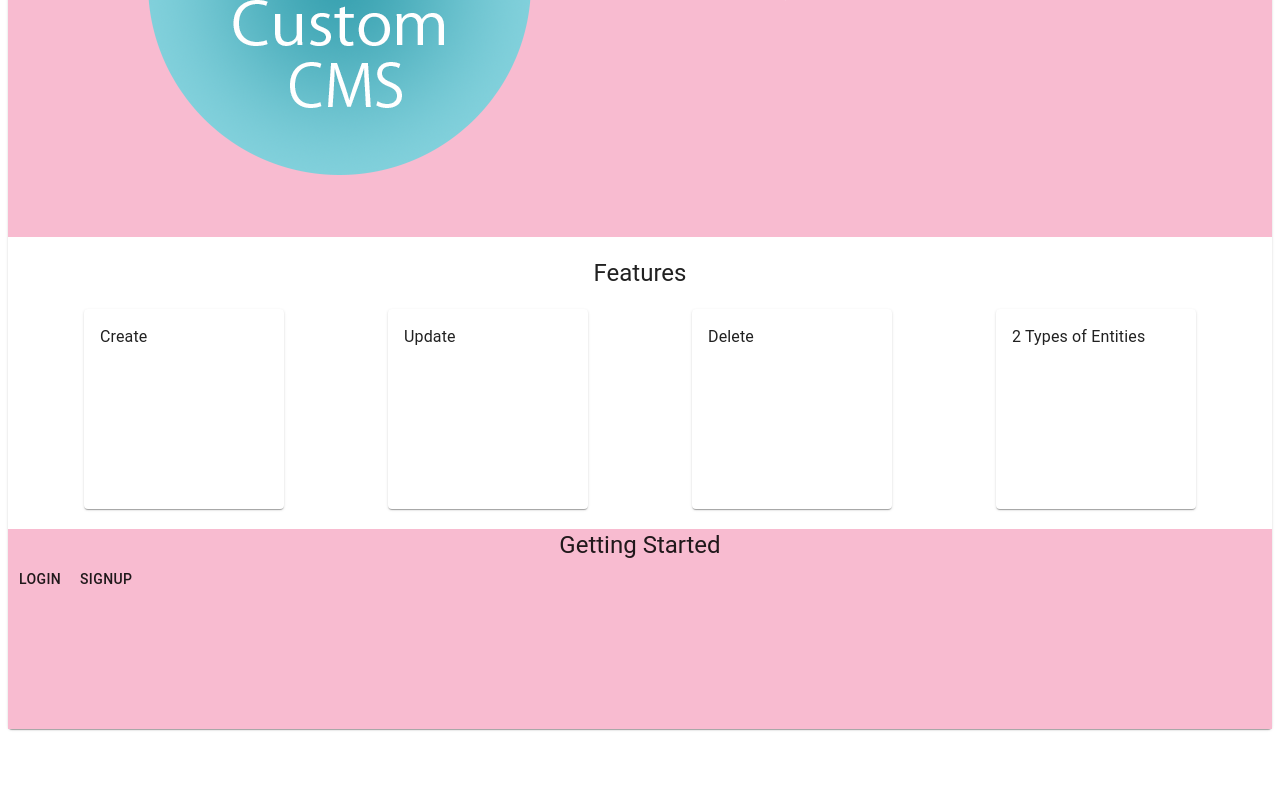
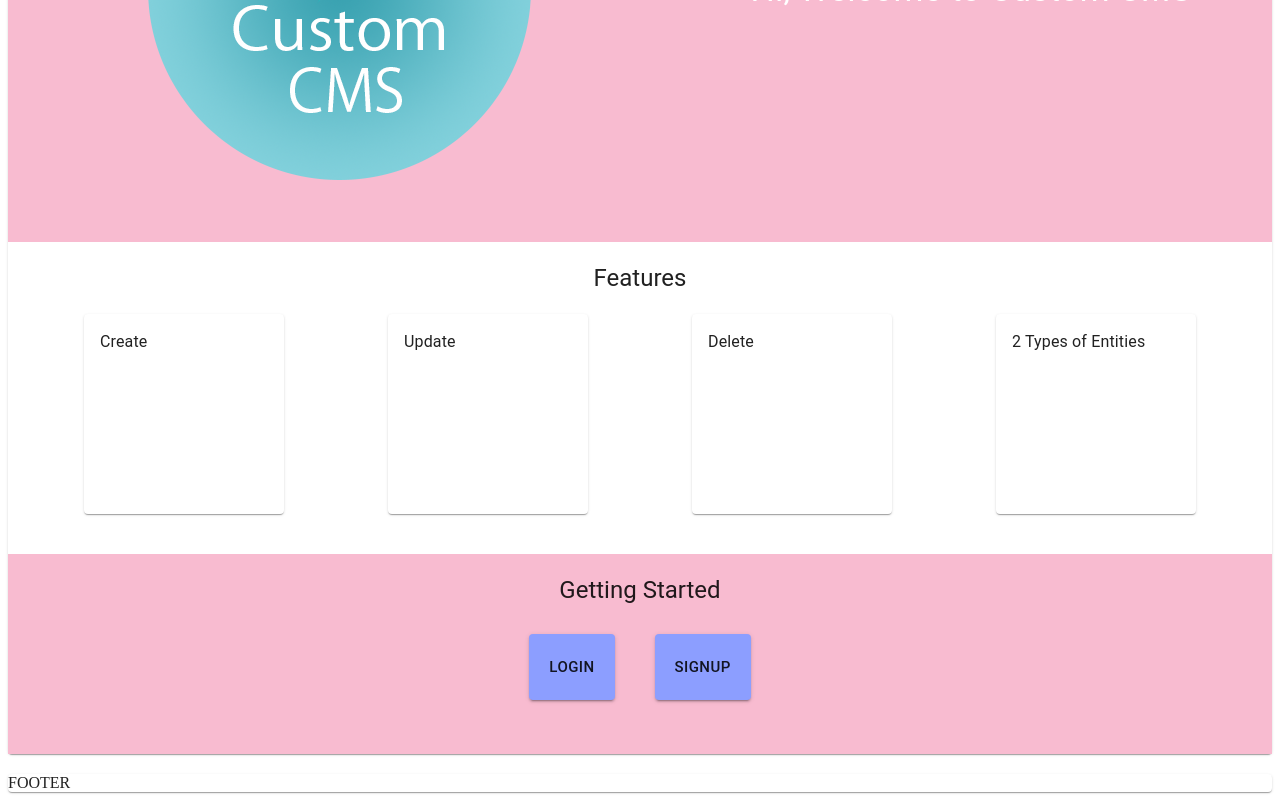
Before and after one commit to AnshSharmaa/CCMS, a React (Create React App) app in the folder client/: page / in a window 1280 px wide. Shown: the part 339-1139 px from the top of the page. Before the commit the page ends 1088 px from the top, so only its background shows below. Built offline with nearby package versions, Linux system fonts and the light colour scheme.

Commit message:
Minor Changes

```diff
--- a/client/src/Pages/Home/Home.js
+++ b/client/src/Pages/Home/Home.js
@@ -1,13 +1,15 @@
 import React from 'react';
-import Header from "../../components/Header"
+import Header from "../../components/Header";
 import { makeStyles } from '@material-ui/core/styles';
 import Main from '../../components/Main';
+import Footer from "../../components/Footer";
 
 function Home() {
   return (
       <div>
           <Header/>
           <Main/>
+          <Footer/>
       </div>
 
 
--- /dev/null
+++ b/client/src/components/Footer.js
@@ -0,0 +1,18 @@
+import React from "react"
+import { Button, AppBar,Toolbar, Typography,IconButton, Paper } from '@material-ui/core';
+import { makeStyles } from '@material-ui/core/styles';
+
+const useStyles = makeStyles({
+
+
+  });
+
+const Footer = () => {
+    const classes = useStyles();
+    return (
+        <Paper>
+            FOOTER
+        </Paper>
+    );
+};
+export default Footer;
--- a/client/src/components/Main.js
+++ b/client/src/components/Main.js
@@ -1,13 +1,14 @@
 import React from "react"
 import { Box , Paper, Card, Grid, CardContent, Container, Typography, Button} from '@material-ui/core';
 import { makeStyles } from '@material-ui/core/styles';
-import { pink } from "@material-ui/core/colors";
+import { pink, cyan} from "@material-ui/core/colors";
 import imagelink from '../Images/main.png';
 import logo from '../Images/Logo.png'
 
 const useStyles = makeStyles({
     container : {
         margin: "auto",
+        marginTop: '5px'
     },
     MainDiv : {
         //backgroundImage: 'url('+imagelink+')',
@@ -30,9 +31,10 @@ const useStyles = makeStyles({
     started : {
         backgroundColor: pink[100],
         height: "200px",
-        marginTop: "20px",
+        marginTop: "40px",
         marginBottom: "20px"
     }
+
   });
 
 const Main = () => {
@@ -96,13 +98,19 @@ const Main = () => {
                 </Grid>
             </Container>
             <Box component="div" className={classes.started}>
-                <Typography align="center" variant="h5">Getting Started</Typography>
-                <Button>
-                    Login
-                </Button>
-                <Button>
-                    Signup
-                </Button>
+                <Typography align="center" variant="h5" style={{paddingTop: '20px', paddingBottom: '20px'}}>Getting Started</Typography>
+                <Grid container justify="center" spacing={3}>
+                    <Grid>
+                        <Button variant="contained" size="large" style={{backgroundColor:'#8c9eff',padding:'20px',margin:'20px'}}>
+                            Login
+                        </Button>
+                    </Grid>
+                    <Grid>
+                        <Button variant="contained" size="large" style={{backgroundColor:'#8c9eff',padding:'20px',margin:'20px'}}>
+                            Signup
+                        </Button>
+                    </Grid>
+                </Grid>
             </Box>
         </Paper>
 
--- a/client/src/components/header.js
+++ b/client/src/components/header.js
@@ -6,12 +6,13 @@ const useStyles = makeStyles({
     siteName : {
         flex: 1,
     }
+
   });
 
 const Header = () => {
     const classes = useStyles();
     return (
-        <AppBar position="static">
+        <AppBar position="static" style={{ background:'linear-gradient(39deg, rgba(11,6,101,1) 0%, rgba(241,42,74,1) 0%, rgba(204,46,93,1) 52%, rgba(210,40,130,1) 73%, rgba(87,153,206,1) 100%, rgba(9,225,255,1) 100%)'}}>
             <Toolbar>
                 <IconButton edge="start" color="inherit" aria-label="menu">
                 </IconButton>
```
